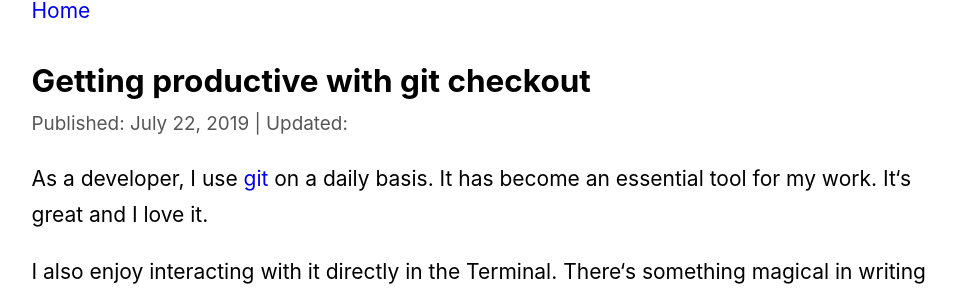
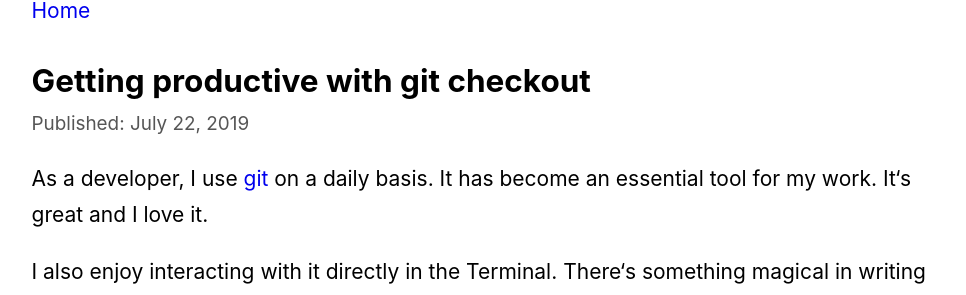
Before and after one commit to dzhavat/dzhavat.github.io, a Jekyll site: the page built from _posts/2019-07-22-getting-productive-with-git-checkout.md, in a window 1280 px wide and 900 px high. Shown: the part 126-421 px from the top of the window, without its empty margins (157-1123 px from the left). Built offline with Jekyll 4.4.1, drawn with Linux system fonts in a browser that asks for light colours.

Commit message:
Update published.html

```diff
--- a/_includes/published.html
+++ b/_includes/published.html
@@ -1,6 +1,6 @@
 <p class="publish-date">
   Published: <time pubdate="">{{ page.date | date: "%B %-d, %Y" }}</time>
-  {{ if page.updated_date }}
+  {% if page.updated_date %}
     | Updated: <time pubdate="">{{ page.updated_date | date: "%B %-d, %Y" }}</time>
-  {{ endif }}
+  {% endif %}
 </p>
```
